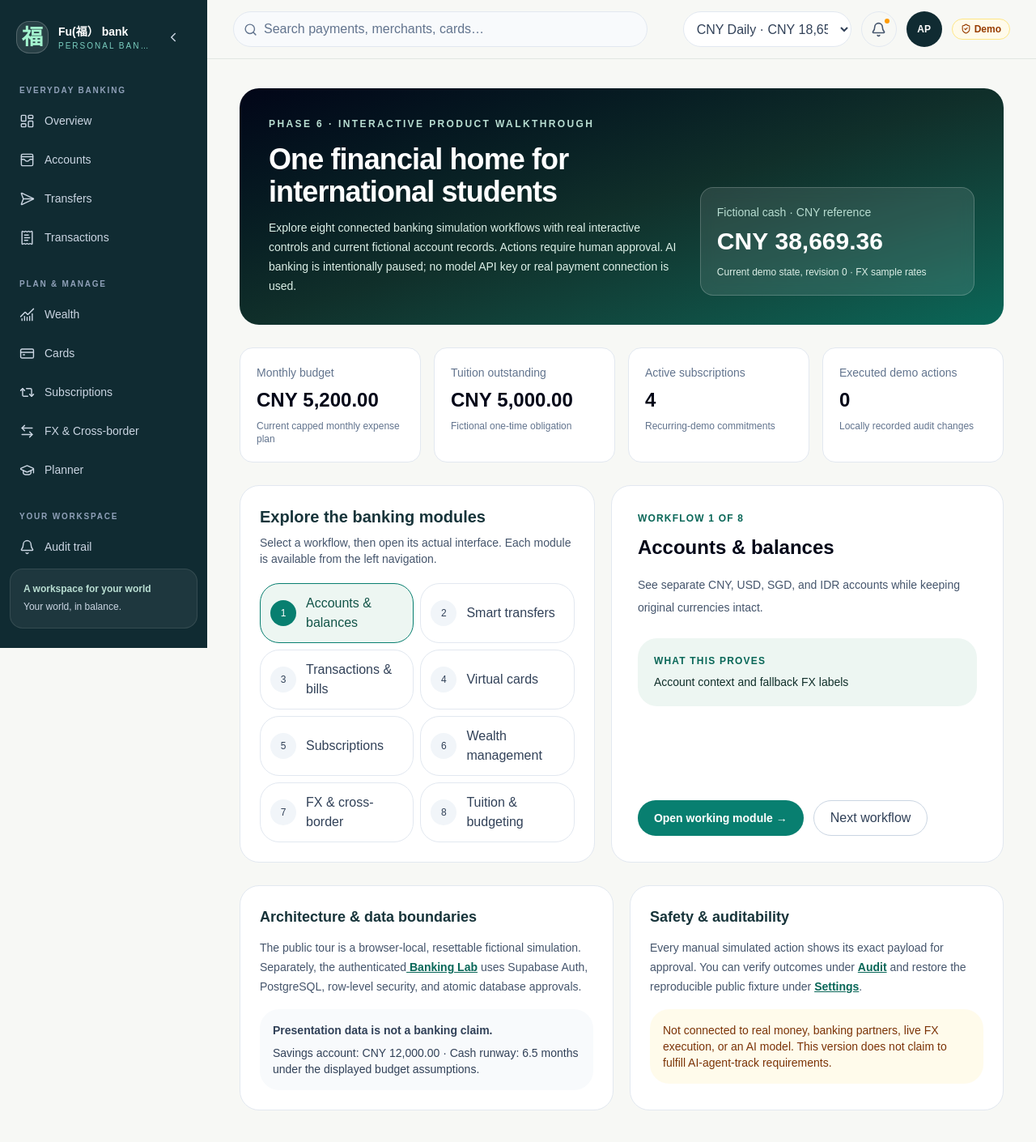
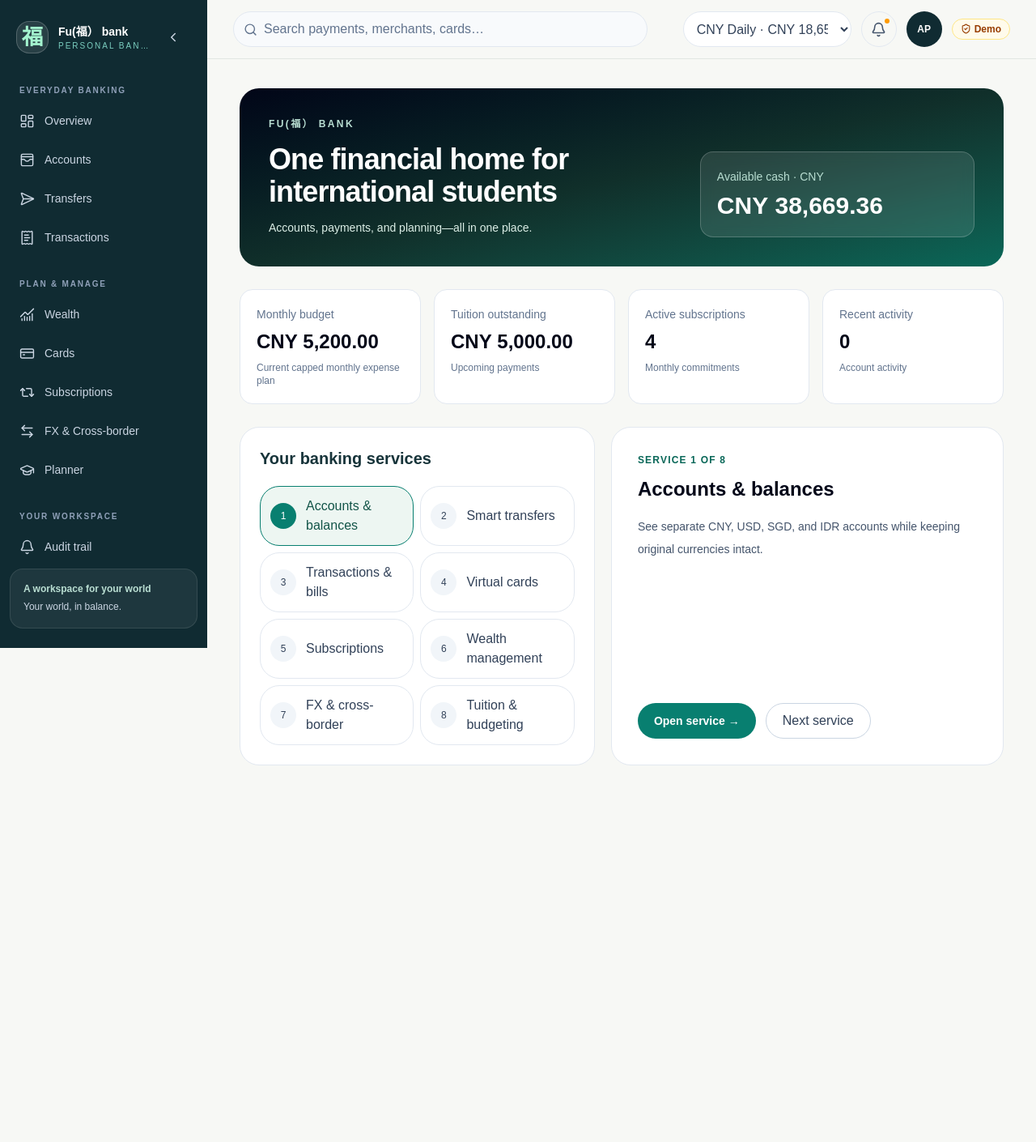
Before and after one commit to jamienatorX/fudan-global-finance-ai, a Next.js app: page /showcase in a window 1280 px wide. Shown: the top 1410 px of the page at 81% size. After the commit the page ends 1045 px from the top, so only its background shows below. Built offline with nearby package versions, Linux system fonts and the light colour scheme; a web font is replaced by a local one.

Commit message:
Rebrand Fu bank and simplify customer copy

```diff
--- a/src/features/presentation/banking-showcase.tsx
+++ b/src/features/presentation/banking-showcase.tsx
@@ -7,47 +7,44 @@ import { projectedRunway } from '../demo/planning-helpers';
 
 const JOURNEY = [
   { title: 'Accounts & balances', href: '/accounts', description: 'See separate CNY, USD, SGD, and IDR accounts while keeping original currencies intact.', proof: 'Account context and fallback FX labels' },
-  { title: 'Smart transfers', href: '/transfers', description: 'Review and approve fictional internal or recipient transfers with itemized simulated receipts.', proof: 'Explicit approval, duplicate protection, two-sided transfers' },
+  { title: 'Smart transfers', href: '/transfers', description: 'Move money between your accounts or to saved recipients.', proof: 'Explicit approval, duplicate protection, two-sided transfers' },
   { title: 'Transactions & bills', href: '/transactions', description: 'Search merchant histories, review spending categories, and validate CSV files without importing them.', proof: 'Income/consumption distinction and no-write CSV preview' },
-  { title: 'Virtual cards', href: '/cards', description: 'Freeze or unfreeze a fictional virtual card, and review monthly spending-limit changes.', proof: 'Masked card numbers and human approval' },
-  { title: 'Subscriptions', href: '/subscriptions', description: 'Inspect recurring charges and choose which fictional subscription to cancel.', proof: 'One-time cancellation and preserved historic charges' },
-  { title: 'Wealth management', href: '/wealth', description: 'Compare fictional risk-rated investment products and approve a simulation-only buy or redemption.', proof: 'Risk screening and investment excluded from spending' },
-  { title: 'FX & cross-border', href: '/fx', description: 'Estimate illustrative FX conversions without offering live exchange or remittance execution.', proof: 'Source and reference date, explicit fallback' },
+  { title: 'Virtual cards', href: '/cards', description: 'Manage your cards and spending limits.', proof: 'Masked card numbers and human approval' },
+  { title: 'Subscriptions', href: '/subscriptions', description: 'Manage recurring payments.', proof: 'One-time cancellation and preserved historic charges' },
+  { title: 'Wealth management', href: '/wealth', description: 'Compare investment products and manage your holdings.', proof: 'Risk screening and investment excluded from spending' },
+  { title: 'FX & cross-border', href: '/fx', description: 'Compare currency reference rates.', proof: 'Source and reference date, explicit fallback' },
   { title: 'Tuition & budgeting', href: '/planner', description: 'Plan the tuition obligation, adjust category limits, and compute a transparent cash runway.', proof: 'Separate one-time tuition and monthly budget assumptions' },
 ] as const;
 
 export function BankingShowcase() {
-  const {snapshot, version}=useDemo();
+  const {snapshot}=useDemo();
   const [index,setIndex]=useState(0);
   const step=JOURNEY[index];
   const runway=useMemo(()=>projectedRunway(snapshot),[snapshot]);
   const changed= snapshot.auditEvents.filter(e=>e.eventType.startsWith('demo.'));
-  const savings=snapshot.accounts.find(a=>a.currency==='CNY'&&a.type==='savings');
   const activeSubs=snapshot.subscriptions.filter(s=>s.status==='active');
   const tuitionOutstanding=snapshot.tuitionObligations.filter(t=>t.status!=='paid')
     .reduce((sum,t)=>sum+t.amount.amountMinor-t.paidAmount.amountMinor,0n);
   return <div className="space-y-7 pb-16">
     <header className="overflow-hidden rounded-3xl bg-gradient-to-br from-slate-950 via-blue-950 to-blue-700 p-6 text-white sm:p-9">
-      <p className="text-xs font-bold uppercase tracking-[0.2em] text-blue-200">Phase 6 · interactive product walkthrough</p>
+      <p className="text-xs font-bold uppercase tracking-[0.2em] text-blue-200">Fu(福） bank</p>
       <div className="mt-4 grid gap-6 lg:grid-cols-[1.5fr_1fr] lg:items-end">
         <div><h1 className="max-w-3xl text-3xl font-bold tracking-tight sm:text-4xl">One financial home for international students</h1>
         <p className="mt-3 max-w-2xl text-sm leading-6 text-blue-100">
-          Explore eight connected banking simulation workflows with real interactive controls and current fictional account records.
-          Actions require human approval. AI banking is intentionally paused; no model API key or real payment connection is used.
+          Accounts, payments, and planning—all in one place.
         </p></div>
         <div className="rounded-2xl border border-white/20 bg-white/10 p-5 backdrop-blur">
-          <p className="text-sm text-blue-200">Fictional cash · CNY reference</p>
+          <p className="text-sm text-blue-200">Available cash · CNY</p>
           <p className="mt-2 text-3xl font-bold tabular-nums">{formatMoney(runway.available)}</p>
-          <p className="mt-3 text-xs text-blue-100">Current demo state, revision {version} · FX sample rates</p>
         </div>
       </div>
     </header>
-    <section aria-label="Live simulation proof" className="grid gap-4 sm:grid-cols-2 xl:grid-cols-4">
+    <section aria-label="Account summary" className="grid gap-4 sm:grid-cols-2 xl:grid-cols-4">
       {[
         ['Monthly budget',formatMoney(runway.monthly),'Current capped monthly expense plan'],
-        ['Tuition outstanding',formatMoney(money(tuitionOutstanding,'CNY')),'Fictional one-time obligation'],
-        ['Active subscriptions',String(activeSubs.length),'Recurring-demo commitments'],
-        ['Executed demo actions',String(changed.length),'Locally recorded audit changes'],
+        ['Tuition outstanding',formatMoney(money(tuitionOutstanding,'CNY')),'Upcoming payments'],
+        ['Active subscriptions',String(activeSubs.length),'Monthly commitments'],
+        ['Recent activity',String(changed.length),'Account activity'],
       ].map(([title,value,detail])=><article key={title} className="rounded-2xl border border-slate-200 bg-white p-5">
         <p className="text-sm text-slate-500">{title}</p><p className="mt-2 text-2xl font-bold tabular-nums text-slate-950">{value}</p>
         <p className="mt-2 text-xs text-slate-500">{detail}</p>
@@ -55,8 +52,7 @@ export function BankingShowcase() {
     </section>
     <section aria-label="Guided product tour" className="grid gap-5 lg:grid-cols-[0.95fr_1.05fr]">
       <div className="rounded-3xl border border-slate-200 bg-white p-5 sm:p-6">
-        <h2 className="text-xl font-bold">Explore the banking modules</h2>
-        <p className="mt-2 text-sm text-slate-600">Select a workflow, then open its actual interface. Each module is available from the left navigation.</p>
+        <h2 className="text-xl font-bold">Your banking services</h2>
         <div className="mt-5 grid gap-2 sm:grid-cols-2">
           {JOURNEY.map((item,i)=><button type="button" key={item.href} onClick={()=>setIndex(i)}
              aria-current={index===i?'step':undefined}
@@ -66,36 +62,15 @@ export function BankingShowcase() {
         </div>
       </div>
       <div className="flex flex-col rounded-3xl border border-slate-200 bg-white p-6 sm:p-8">
-        <p className="text-xs font-bold uppercase tracking-widest text-blue-700">Workflow {index+1} of {JOURNEY.length}</p>
+        <p className="text-xs font-bold uppercase tracking-widest text-blue-700">Service {index+1} of {JOURNEY.length}</p>
         <h2 className="mt-3 text-2xl font-bold text-slate-950">{step.title}</h2>
         <p className="mt-4 text-sm leading-7 text-slate-600">{step.description}</p>
-        <div className="mt-6 rounded-xl bg-blue-50 p-5">
-          <p className="text-xs font-bold uppercase tracking-widest text-blue-700">What this proves</p>
-          <p className="mt-2 text-sm font-medium text-blue-950">{step.proof}</p>
-        </div>
         <div className="mt-auto flex flex-wrap items-center gap-3 pt-8">
-          <Link href={step.href} className="inline-flex min-h-11 items-center rounded-xl bg-blue-600 px-5 text-sm font-semibold text-white hover:bg-blue-700">Open working module →</Link>
-          <button type="button" onClick={()=>setIndex((index+1)%JOURNEY.length)} className="min-h-11 rounded-xl border border-slate-300 px-5 text-sm font-semibold text-slate-700 hover:bg-slate-50">Next workflow</button>
+          <Link href={step.href} className="inline-flex min-h-11 items-center rounded-xl bg-blue-600 px-5 text-sm font-semibold text-white hover:bg-blue-700">Open service →</Link>
+          <button type="button" onClick={()=>setIndex((index+1)%JOURNEY.length)} className="min-h-11 rounded-xl border border-slate-300 px-5 text-sm font-semibold text-slate-700 hover:bg-slate-50">Next service</button>
         </div>
       </div>
     </section>
-    <section className="grid gap-5 lg:grid-cols-2">
-      <div className="rounded-3xl border border-slate-200 bg-white p-6">
-        <h2 className="text-lg font-bold">Architecture & data boundaries</h2>
-        <p className="mt-3 text-sm leading-6 text-slate-600">The public tour is a browser-local, resettable fictional simulation. Separately, the authenticated
-          <Link href="/banking" className="font-semibold text-blue-700 underline"> Banking Lab</Link> uses Supabase Auth, PostgreSQL, row-level security, and atomic database approvals.</p>
-        <div className="mt-4 rounded-xl bg-slate-50 p-4 text-sm text-slate-700">
-          <p className="font-semibold">Presentation data is not a banking claim.</p>
-          <p className="mt-2">Savings account: {savings?formatMoney(savings.balance):'Not available'} ·
-            Cash runway: {runway.months===null?'Not finite':runway.months.toFixed(1)+' months'} under the displayed budget assumptions.</p>
-        </div>
-      </div>
-      <div className="rounded-3xl border border-slate-200 bg-white p-6">
-        <h2 className="text-lg font-bold">Safety & auditability</h2>
-        <p className="mt-3 text-sm leading-6 text-slate-600">Every manual simulated action shows its exact payload for approval.
-          You can verify outcomes under <Link href="/audit" className="font-semibold text-blue-700 underline">Audit</Link> and restore the reproducible public fixture under <Link href="/settings" className="font-semibold text-blue-700 underline">Settings</Link>.</p>
-        <p className="mt-4 rounded-xl bg-amber-50 p-4 text-sm text-amber-900">Not connected to real money, banking partners, live FX execution, or an AI model. This version does not claim to fulfill AI-agent-track requirements.</p>
-      </div>
-    </section>
+
   </div>;
 }
```
